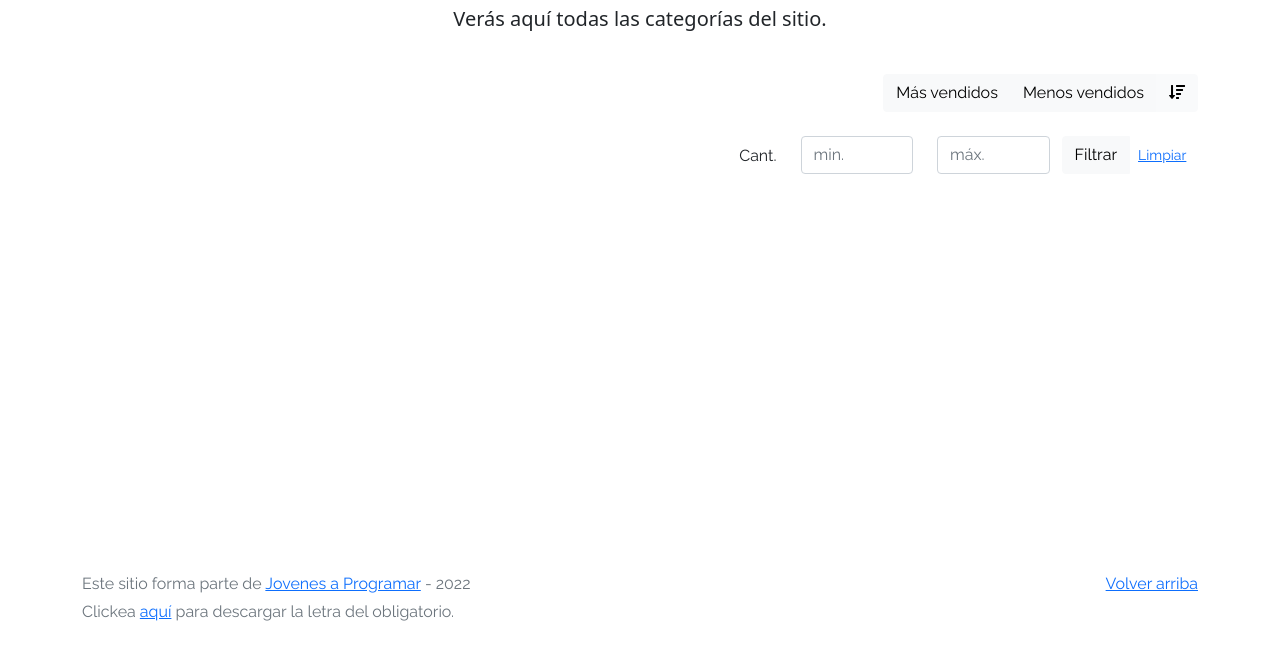
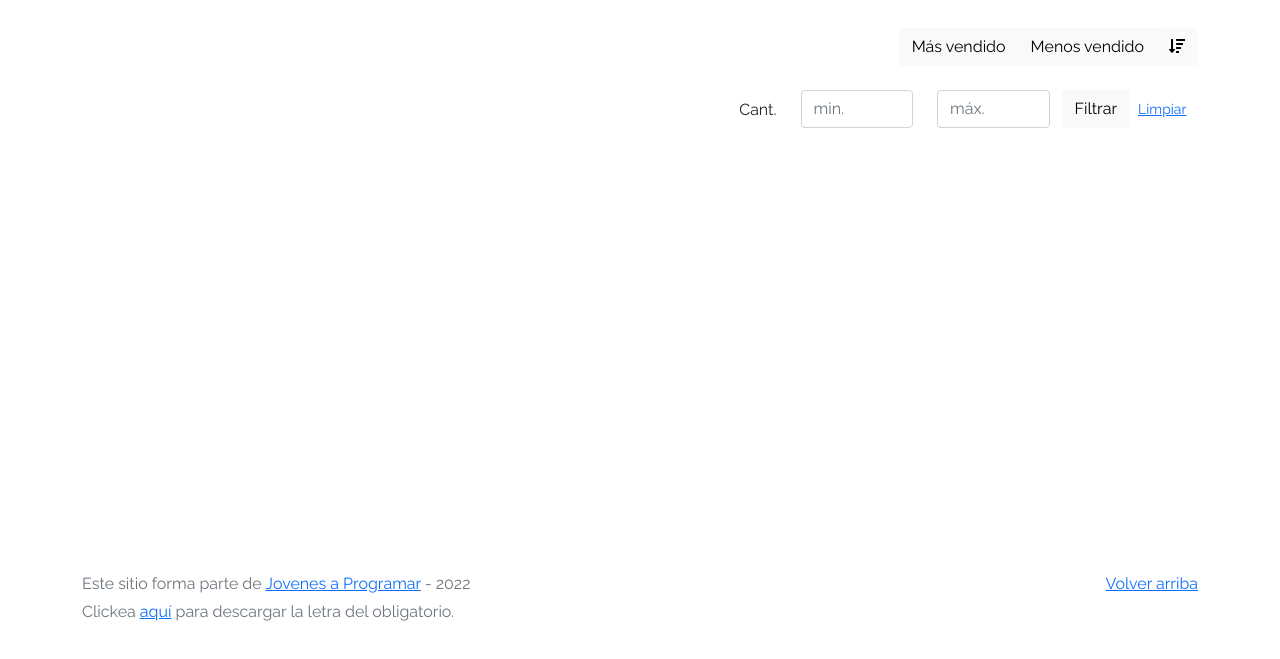
Before and after one commit to javieralmeida30/eMercado.github.io, a plain HTML site: page products.html in a window 1280 px wide. Shown: the part 115-774 px from the top of the page. Drawn offline with Linux system fonts and the light colour scheme; no server answers.

Commit message:
Update products.html

```diff
--- a/products.html
+++ b/products.html
@@ -42,16 +42,15 @@
   <main class="pb-5">
     <div class="text-center p-4">
       <h2>Productos</h2>
-      <p class="lead">Verás aquí todas las categorías del sitio.</p>
     </div>
     <div class="container">
       <div class="row">
         <div class="col text-end">
           <div class="btn-group btn-group-toggle mb-4" data-bs-toggle="buttons">
             <input onclick="sortAndShow1()" type="radio" class="btn-check" name="options" id="sortAsc">
-            <label class="btn btn-light" for="sortAsc">Más vendidos</label>
+            <label class="btn btn-light" for="sortAsc">Más vendido</label>
             <input onclick="sortAndShow2()" type="radio" class="btn-check" name="options" id="sortDesc">
-            <label class="btn btn-light" for="sortDesc">Menos vendidos</label>
+            <label class="btn btn-light" for="sortDesc">Menos vendido</label>
             <input type="radio" class="btn-check" name="options" id="sortByCount" checked>
             <label class="btn btn-light" for="sortByCount"><i class="fas fa-sort-amount-down mr-1"></i></label>
           </div>
@@ -105,6 +104,7 @@
   <script src="js/bootstrap.bundle.min.js"></script>
   <script src="js/init.js"></script>
   <script src="js/products.js"></script>
+
 </body>
 
 </html>
```
